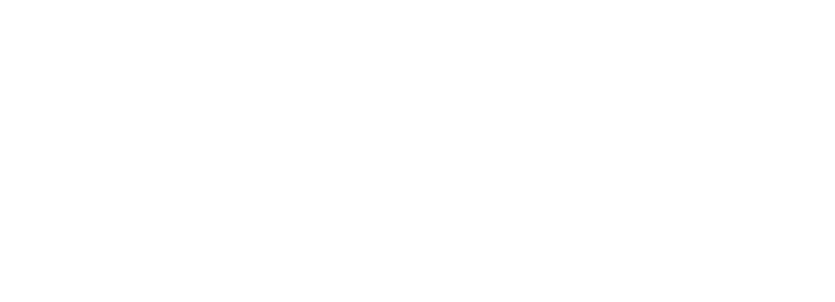
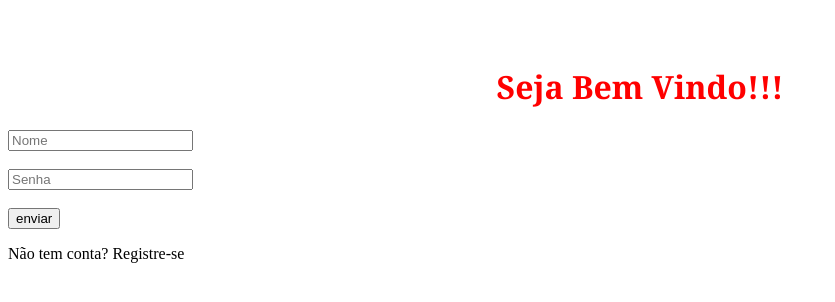
Before and after one commit to GabrielDamaceno-P/PHP, a plain HTML site: page index.html in a window 1280 px wide. Shown: the whole page, without its empty margins (0-835 px from the left). Drawn offline with Linux system fonts and the light colour scheme.

Commit message:
inicio html

```diff
--- a/index.html
+++ b/index.html
@@ -1,5 +1,19 @@
 <!DOCTYPE html>
-<html>
+<br>
  <head><title>Sistema de Login</title></head>
+<br>
 
+    <p><h1 align="center" style="color: red; font-family:Cambria, Cochin, Georgia, Times, 'Times New Roman', serif ;">Seja Bem Vindo!!!</h1></p>
+    <input type="text" placeholder="Nome">
+
+</br>
+</br>
+    <input type="password" placeholder="Senha" required>
+</br>
+</br>
+    <button type="submit">enviar</button>
+    <p>Não tem conta? Registre-se</p>
+
+
+</body>
 </html>
```
Also changed, not shown: README.md (added).
